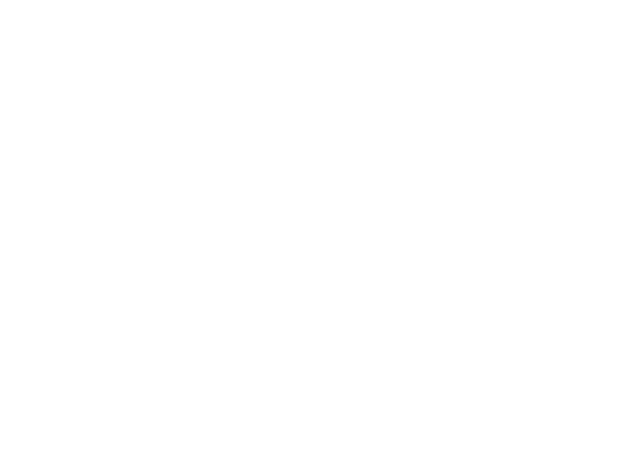
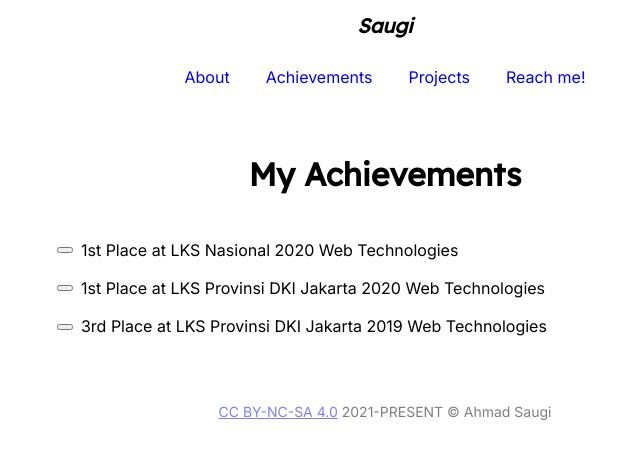
Before and after one commit to zuramai/saugi.me, a Nuxt app: page /achievements in a window 1280 px wide. Before the commit this address had no page. Shown: the top 458 px of the page, without its empty margins (255-895 px from the left). Built offline with nearby package versions, Linux system fonts and the light colour scheme.

Commit message:
feat: achievements page

```diff
--- /dev/null
+++ b/pages/achievements.vue
@@ -0,0 +1,51 @@
+<script setup>
+definePageMeta({
+  layout: "main",
+});
+useHead({
+  title: 'Achievements',
+  meta: [
+    { hid: 'description', name: 'description', content: 'Ahmad Saugi is a professional full-stack web developer who has 4+ years of experience and currently studying computer science at Binus University. I love making open-source projects.' }
+  ],
+})
+
+const achievements = [
+  {
+    text: '1st Place at LKS Nasional 2020 Web Technologies',
+    class: 'i-mdi:trophy text-yellow-500'
+  },
+  {
+    text: '1st Place at LKS Provinsi DKI Jakarta 2020 Web Technologies',
+    class: 'i-mdi:trophy text-yellow-500'
+  },
+  {
+    text: '3rd Place at LKS Provinsi DKI Jakarta 2019 Web Technologies',
+    class: 'i-mdi:trophy text-rose-700'
+  },
+]
+</script>
+<template>
+<section class="content">
+  <div class="container mx-auto">
+    <div class="section__header | text-center">
+      <h1 class='section__title'>My Achievements</h1>
+    </div>
+    <ul class="pl-0">
+      <li v-for="achievement in achievements" class="mb-3 list-none flex items-center gap-2 mb-5">
+        <button :class="achievement.class"></button>
+        <span>
+          {{achievement.text}}
+        </span>
+      </li>
+    </ul>
+  </div>
+</section>
+</template>
+<style>
+.content {
+  @apply py-8;
+}
+.section__header {
+  @apply mb-12;
+}
+</style>
```
